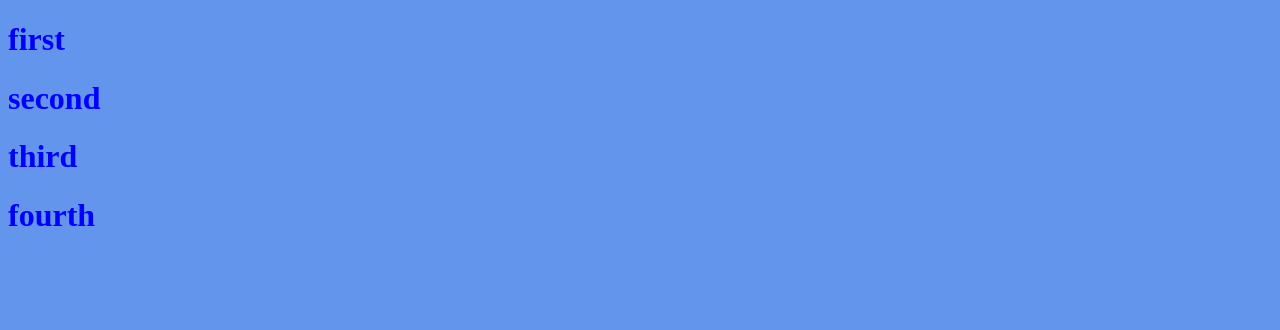
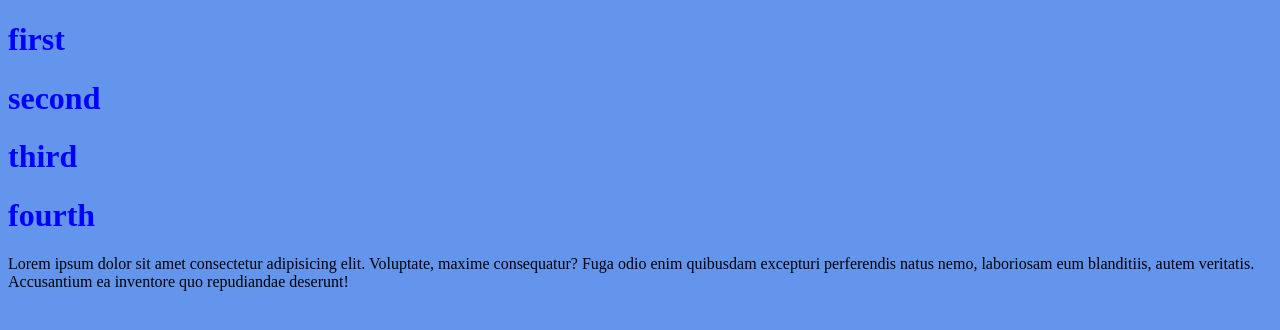
Before and after one commit to SakinaGit/Githublec8, a plain HTML site: page index.html in a window 1280 px wide. Drawn offline with Linux system fonts and the light colour scheme.

Commit message:
update file index.html add paragraph

```diff
--- a/index.html
+++ b/index.html
@@ -11,5 +11,6 @@
     <h1>second</h1>
     <h1>third</h1>
     <h1>fourth</h1>
+    <p>Lorem ipsum dolor sit amet consectetur adipisicing elit. Voluptate, maxime consequatur? Fuga odio enim quibusdam excepturi perferendis natus nemo, laboriosam eum blanditiis, autem veritatis. Accusantium ea inventore quo repudiandae deserunt!</p>
 </body>
 </html>
```
